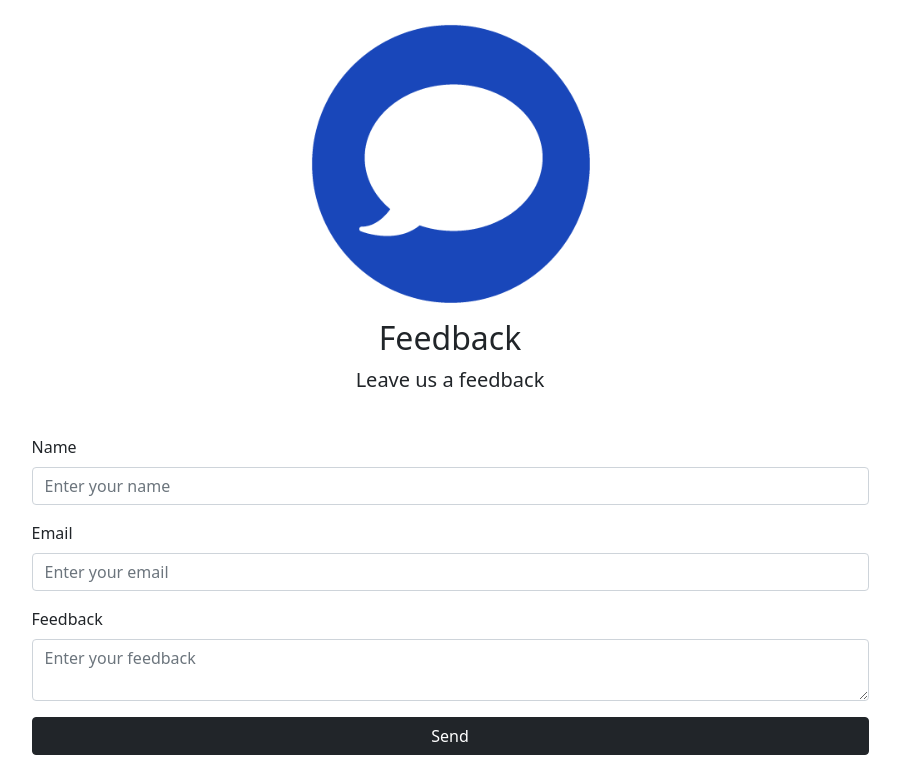
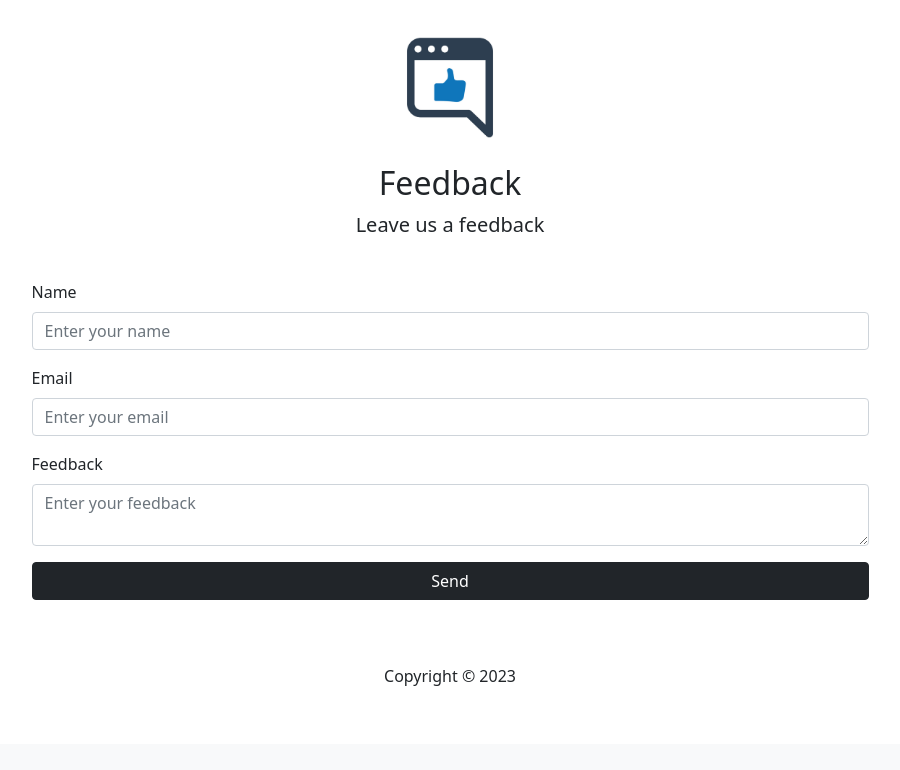
Before and after one commit to NafiurSiddiqui/Feedback, a PHP site: page / in a window 1280 px wide. Shown: the part 56-826 px from the top of the page, without its empty margins (190-1090 px from the left). After the commit the page ends 742 px from the top, so only its background shows below. Run offline with PHP 8.4, Linux system fonts and the light colour scheme.

Commit message:
new logo updated

```diff
--- a/index.php
+++ b/index.php
@@ -54,8 +54,7 @@
 
 <!-- TO submit to the self in this case the index, we need to specify like this inside action. Or we can submit to other files as well. -->
 
-				<img src="./img/message-icon.png" class="
-				 w-25 mb-3" alt="" />
+				<img src="./img/logo.png" style="width: 10rem;" alt="Feedback icon" />
 				<h2>Feedback</h2>
 				<p class="lead text-center">Leave us a feedback</p>
 				<form action=" <?php
```
Also changed, not shown: img/message-icon.png (deleted).
